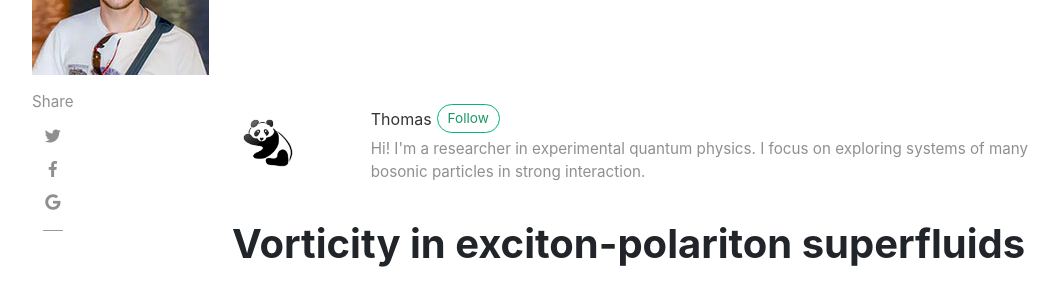
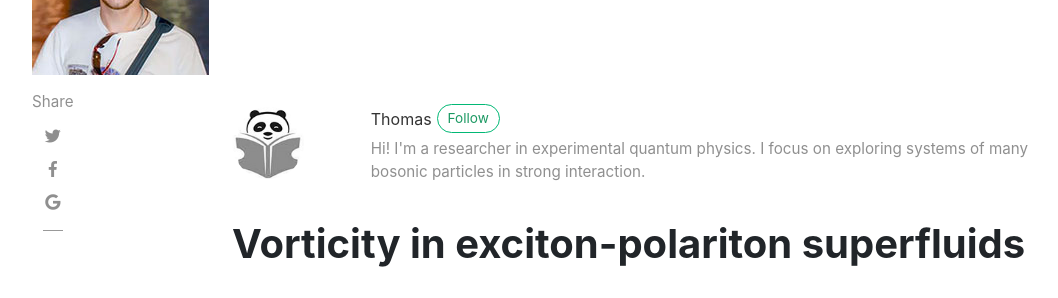
Before and after one commit to tboulier/tboulier.github.io, a Jekyll site: the page built from _posts/2017-10-09-Vorticity-Exciton-Polariton.md, in a window 1280 px wide. Shown: the part 334-632 px from the top of the page, without its empty margins (53-1111 px from the left). Built offline with Jekyll 4.4.1, drawn with Linux system fonts in a browser that asks for light colours; nearby versions of some CDN libraries; comment, search, counter and statistics services are not loaded.

Commit message:
logo.pages

```diff
--- a/_layouts/post.html
+++ b/_layouts/post.html
@@ -26,7 +26,7 @@ post_class: post-template
                 {% if page.author %}
 				<div class="row post-top-meta">
 					<div class="col-md-2">
-						<img class="author-thumb" src="{{ site.baseurl }}/assets/images/logo2.jpeg" alt="{{ author.display_name }}">
+						<img class="author-thumb" src="{{ site.baseurl }}/{{site.logo}}" alt="{{ author.display_name }}">
 					</div>
 					<div class="col-md-10">
 						<a target="_blank" class="link-dark" href="{{ author.web }}">{{ author.display_name }}</a><a target="_blank" href="{{ author.twitter }}" class="btn follow">Follow</a>
```
